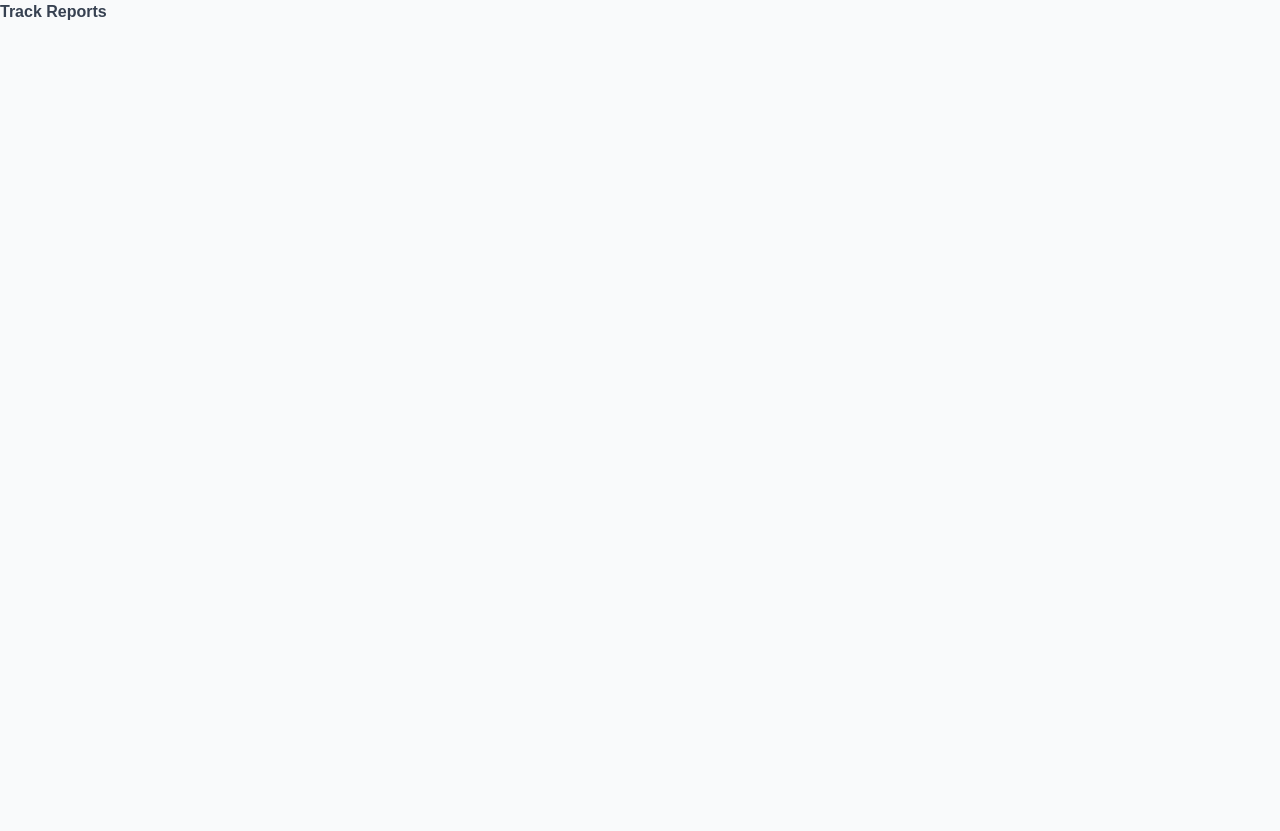
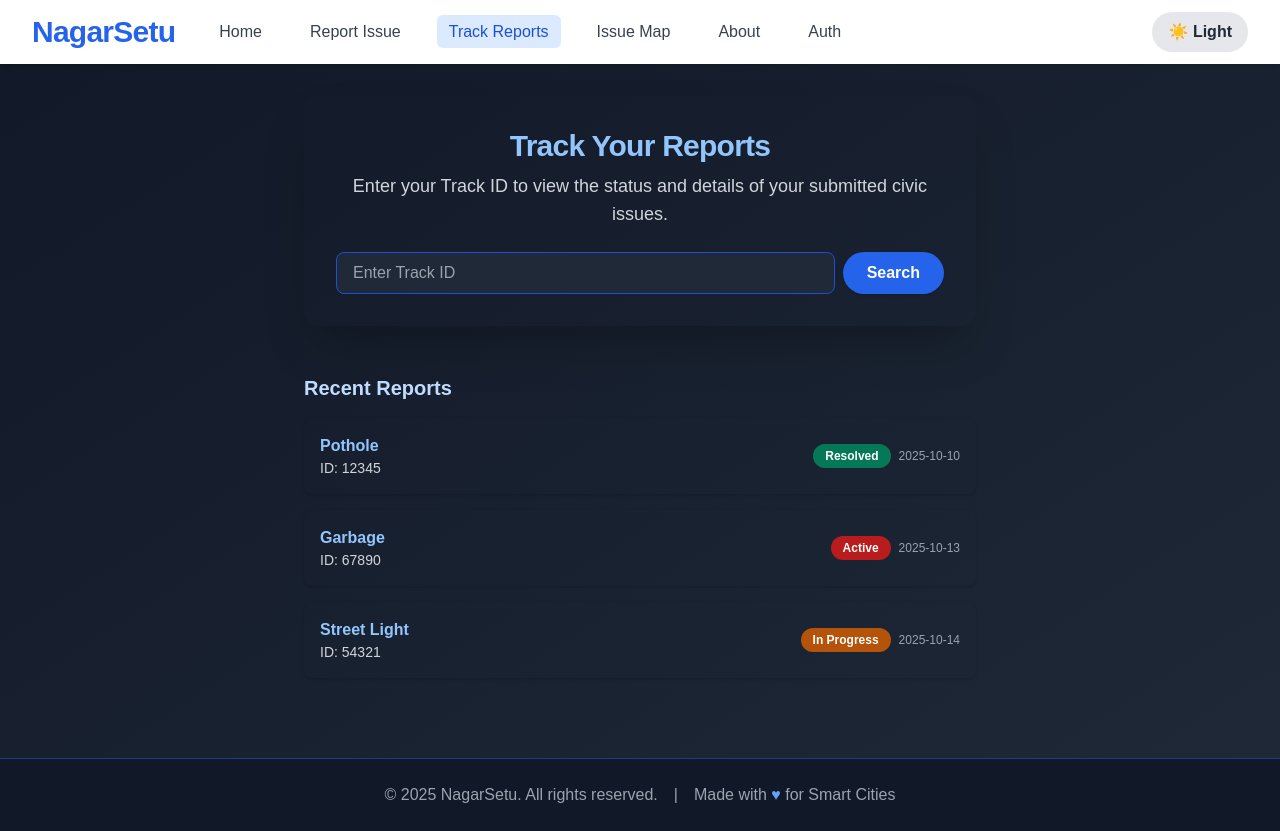
Before and after one commit to JeffTunner/Hack-O-Gravity, a React (Vite) app in the folder frontend/: page /track in a window 1280 px wide. Before the commit the page ends 800 px from the top, so only its background shows below. Built offline with nearby package versions, Linux system fonts and the light colour scheme.

Commit message:
TrackReports

```diff
--- /dev/null
+++ b/frontend/src/components/trackReports/RecentReports.jsx
@@ -0,0 +1,60 @@
+import React from 'react';
+
+const reports = [
+  {
+    id: '12345',
+    category: 'Pothole',
+    status: 'Resolved',
+    updated: '2025-10-10',
+  },
+  {
+    id: '67890',
+    category: 'Garbage',
+    status: 'Active',
+    updated: '2025-10-13',
+  },
+  {
+    id: '54321',
+    category: 'Street Light',
+    status: 'In Progress',
+    updated: '2025-10-14',
+  },
+];
+
+const statusColor = status =>
+  status === 'Resolved'
+    ? 'bg-green-700'
+    : status === 'Active'
+    ? 'bg-red-700'
+    : 'bg-yellow-700';
+
+const RecentReports = () => (
+  <section className="max-w-2xl w-full mt-4">
+    <h2 className="text-xl font-bold text-blue-200 mb-4">Recent Reports</h2>
+    <div className="space-y-4">
+      {reports.map(report => (
+        <div
+          key={report.id}
+          className={`flex items-center justify-between bg-gray-800/80 rounded-lg p-4 shadow`}
+        >
+          <div>
+            <p className="font-semibold text-blue-300">{report.category}</p>
+            <p className="text-gray-300 text-sm">ID: {report.id}</p>
+          </div>
+          <div className="flex items-center gap-2">
+            <span
+              className={`px-3 py-1 rounded-full text-xs font-semibold ${statusColor(
+                report.status
+              )} text-white`}
+            >
+              {report.status}
+            </span>
+            <span className="text-gray-400 text-xs">{report.updated}</span>
+          </div>
+        </div>
+      ))}
+    </div>
+  </section>
+);
+
+export default RecentReports;
--- /dev/null
+++ b/frontend/src/components/trackReports/TrackSearch.jsx
@@ -0,0 +1,57 @@
+import React, { useState } from 'react';
+
+const TrackSearch = () => {
+  const [trackId, setTrackId] = useState('');
+  const [result, setResult] = useState(null);
+
+  // Demo search handler
+  const handleSearch = e => {
+    e.preventDefault();
+    // Replace with actual API call
+    if (trackId === '12345') {
+      setResult({
+        id: '12345',
+        status: 'Resolved',
+        category: 'Pothole',
+        description: 'Large pothole near Sector 21.',
+        updated: '2025-10-10',
+      });
+    } else {
+      setResult(null);
+      alert('No report found for this Track ID.');
+    }
+  };
+
+  return (
+    <form className="space-y-4" onSubmit={handleSearch}>
+      <div className="flex gap-2">
+        <input
+          type="text"
+          className="flex-1 px-4 py-2 rounded-lg bg-gray-800 text-gray-100 border border-blue-700 focus:outline-none focus:ring-2 focus:ring-blue-500"
+          placeholder="Enter Track ID"
+          value={trackId}
+          onChange={e => setTrackId(e.target.value)}
+          required
+        />
+        <button
+          type="submit"
+          className="px-6 py-2 rounded-full bg-blue-600 hover:bg-blue-500 text-white font-semibold shadow transition"
+        >
+          Search
+        </button>
+      </div>
+      {result && (
+        <div className="mt-6 bg-blue-900/80 rounded-lg p-4 text-left shadow">
+          <h2 className="text-xl font-bold text-blue-200 mb-2">Report Details</h2>
+          <p><span className="font-semibold text-gray-300">ID:</span> {result.id}</p>
+          <p><span className="font-semibold text-gray-300">Status:</span> {result.status}</p>
+          <p><span className="font-semibold text-gray-300">Category:</span> {result.category}</p>
+          <p><span className="font-semibold text-gray-300">Description:</span> {result.description}</p>
+          <p><span className="font-semibold text-gray-300">Last Updated:</span> {result.updated}</p>
+        </div>
+      )}
+    </form>
+  );
+};
+
+export default TrackSearch;
--- a/frontend/src/pages/TrackReports.jsx
+++ b/frontend/src/pages/TrackReports.jsx
@@ -1,8 +1,26 @@
+import React from 'react';
+import Header from '../components/Header';
+import Footer from '../components/Footer';
+import TrackSearch from '../components/trackReports/TrackSearch.jsx';
+import RecentReports from '../components/trackReports/RecentReports.jsx';
 
 export function TrackReports() {
-    return(
-        <div>
-            <h1>Track Reports</h1>
+  return (
+    <div className="bg-gradient-to-br from-gray-900 via-blue-950 to-gray-800 min-h-screen text-gray-100 flex flex-col">
+      <Header />
+      <main className="flex-1 flex flex-col items-center px-4 py-8">
+        <div className="max-w-2xl w-full bg-gray-900/80 rounded-2xl shadow-2xl p-8 mb-8">
+          <h1 className="text-3xl font-extrabold text-blue-300 mb-2 text-center tracking-tight">
+            Track Your Reports
+          </h1>
+          <p className="text-lg text-gray-300 mb-6 text-center">
+            Enter your Track ID to view the status and details of your submitted civic issues.
+          </p>
+          <TrackSearch />
         </div>
-    );
+        <RecentReports />
+      </main>
+      <Footer />
+    </div>
+  );
 }
```
